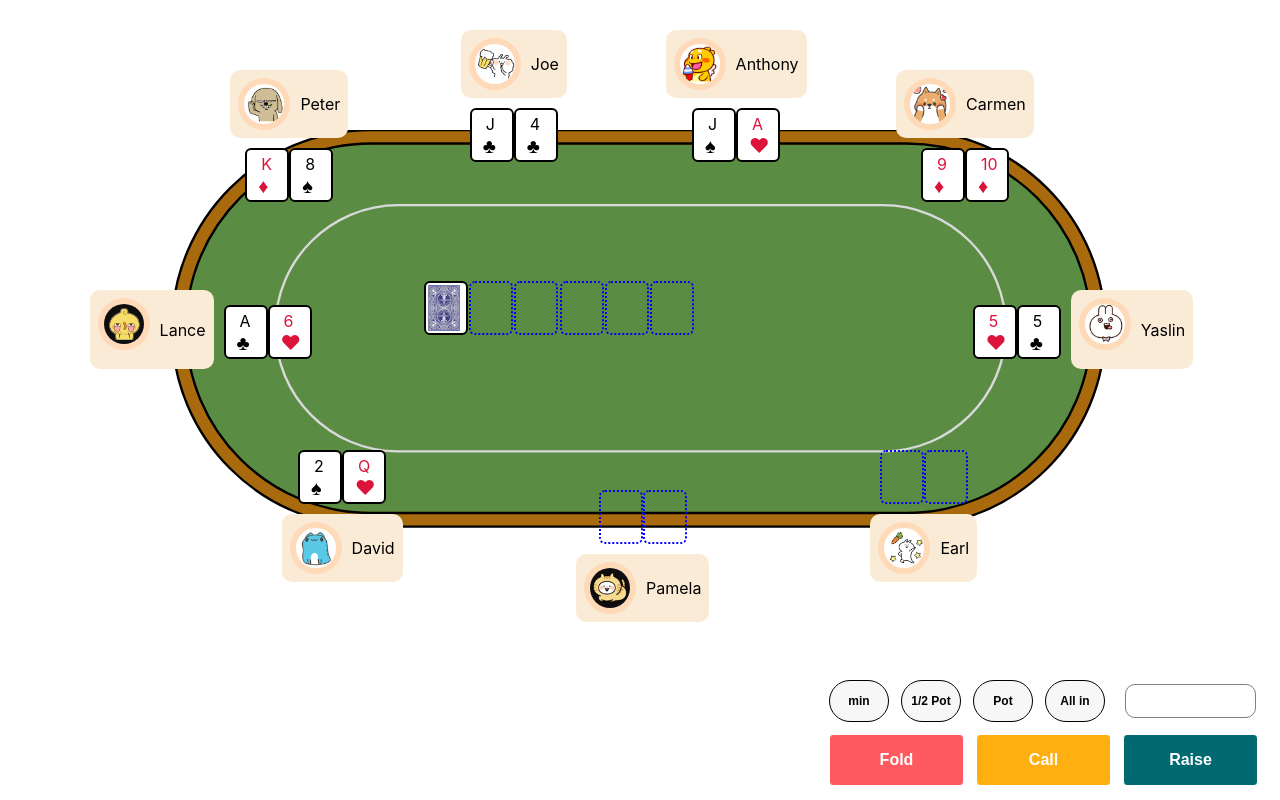
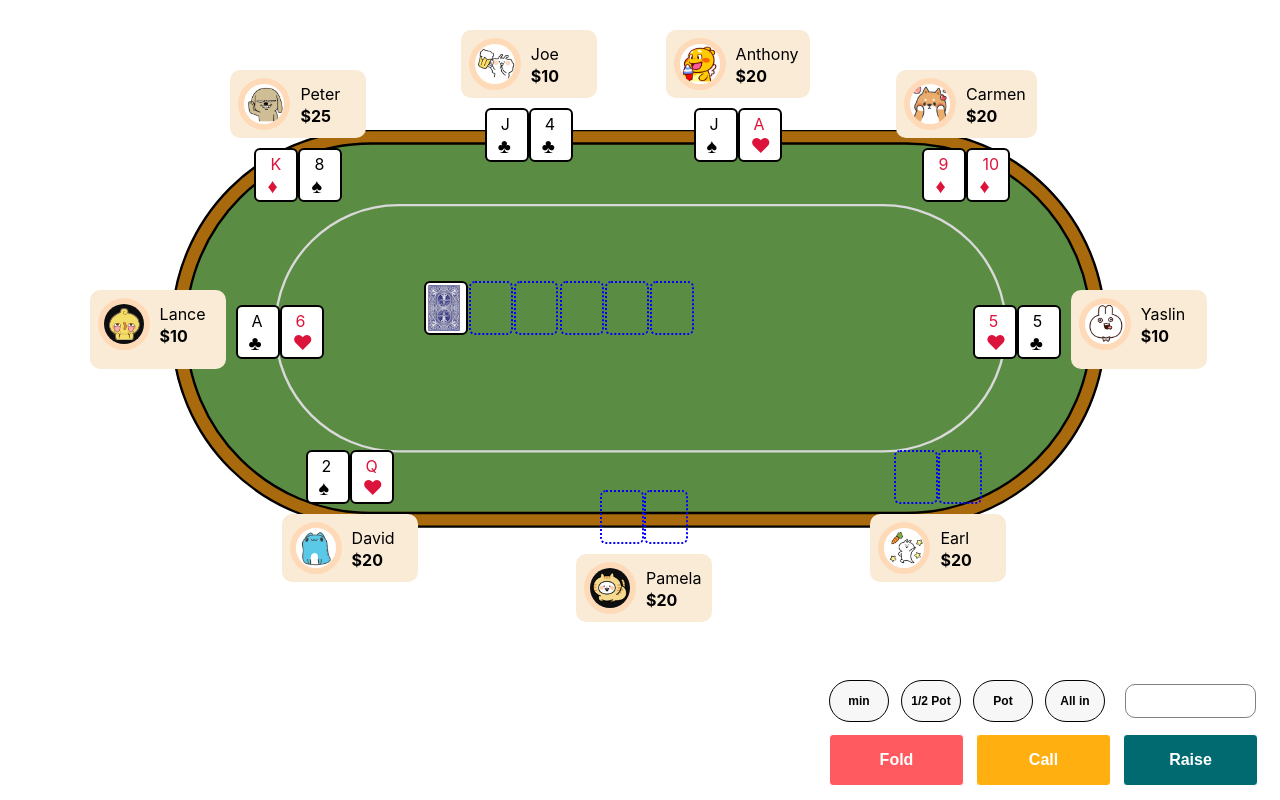
Before and after one commit to pamelatao12/avalon, a React (Create React App) app in the folder web/: page /play in a window 1280 px wide. Built offline with nearby package versions, Linux system fonts and the light colour scheme.

Commit message:
added player money

```diff
--- a/web/src/pages/play/components/table/player.css
+++ b/web/src/pages/play/components/table/player.css
@@ -104,11 +104,20 @@
   border-radius: 10px;
   padding: 8px;
   display: flex;
+  min-width: 120px;
 }
 
 .playerDetails {
-  align-self: center;
+  /* align-self: center; */
+  margin-top: 6px;
   padding-left: 10px;
+  padding-right: 3px;
+}
+
+.playerTotalMoney {
+  margin-top: 2px;
+  padding-left: 10px;
+  font-weight: bolder;
 }
 
 .circleCrop {
--- a/web/src/pages/play/components/table/player.jsx
+++ b/web/src/pages/play/components/table/player.jsx
@@ -2,7 +2,7 @@ import React, { useState } from "react";
 import "pages/play/components/table/player.css";
 import Card from "pages/play/components/table/card";
 
-const Player = ({ name, pic, position, cardSet, showHand }) => {
+const Player = ({ name, pic, position, money, cardSet, showHand }) => {
   const [cards, setCards] = useState([
     [cardSet[0][0], cardSet[0][1]],
     [cardSet[1][0], cardSet[1][1]]
@@ -13,15 +13,18 @@ const Player = ({ name, pic, position, cardSet, showHand }) => {
         {cards.map((card, i) => (
           <Card
             key={i}
-            number={cardSet[0][0] == "" ? "undef" : card[0]}
-            suit={cardSet[0][0] == "" ? "undef" : card[1]}
+            number={cardSet[0][0] === "" ? "undef" : card[0]}
+            suit={cardSet[0][0] === "" ? "undef" : card[1]}
             show={showHand}
           />
         ))}
       </div>
       <div className="playerDetailsWrapper">
         <img className="circleCrop" src={pic} alt="user" />
-        <div className="playerDetails">{name}</div>
+        <div className="playerNameMoneyWrapper">
+          <div className="playerDetails">{name}</div>
+          <div className="playerTotalMoney">${money}</div>
+        </div>
       </div>
     </div>
   );
--- a/web/src/pages/play/components/table/pokerTable.jsx
+++ b/web/src/pages/play/components/table/pokerTable.jsx
@@ -5,15 +5,22 @@ import Player from "pages/play/components/table/player";
 
 const PokerTable = () => {
   const [players, setPlayers] = useState([
-    ["Pamela", "./yay.jpg", 1, [["", ""], ["", ""]], false],
-    ["David", "./yay2.jpg", 2, [["2", "SPADE"], ["Q", "HEART"]], true],
-    ["Lance", "./yay3.jpg", 3, [["A", "CLUB"], ["6", "HEART"]], true],
-    ["Peter", "./yay4.jpg", 4, [["K", "DIAMOND"], ["8", "SPADE"]], true],
-    ["Joe", "./yay5.jpg", 5, [["J", "CLUB"], ["4", "CLUB"]], true],
-    ["Anthony", "./yay6.jpg", 6, [["J", "SPADE"], ["A", "HEART"]], true],
-    ["Carmen", "./yay7.jpg", 7, [["9", "DIAMOND"], ["10", "DIAMOND"]], true],
-    ["Yaslin", "./yay8.jpg", 8, [["5", "HEART"], ["5", "CLUB"]], true],
-    ["Earl", "./yay9.jpg", 9, [["", ""], ["", ""]], false]
+    ["Pamela", "./yay.jpg", 1, 20.0, [["", ""], ["", ""]], false],
+    ["David", "./yay2.jpg", 2, 20.0, [["2", "SPADE"], ["Q", "HEART"]], true],
+    ["Lance", "./yay3.jpg", 3, 10.0, [["A", "CLUB"], ["6", "HEART"]], true],
+    ["Peter", "./yay4.jpg", 4, 25.0, [["K", "DIAMOND"], ["8", "SPADE"]], true],
+    ["Joe", "./yay5.jpg", 5, 10.0, [["J", "CLUB"], ["4", "CLUB"]], true],
+    ["Anthony", "./yay6.jpg", 6, 20.0, [["J", "SPADE"], ["A", "HEART"]], true],
+    [
+      "Carmen",
+      "./yay7.jpg",
+      7,
+      20.0,
+      [["9", "DIAMOND"], ["10", "DIAMOND"]],
+      true
+    ],
+    ["Yaslin", "./yay8.jpg", 8, 10.0, [["5", "HEART"], ["5", "CLUB"]], true],
+    ["Earl", "./yay9.jpg", 9, 20.0, [["", ""], ["", ""]], false]
   ]);
 
   return (
@@ -24,8 +31,9 @@ const PokerTable = () => {
             name={player[0]}
             pic={player[1]}
             position={player[2]}
-            cardSet={player[3]}
-            showHand={player[4]}
+            money={player[3]}
+            cardSet={player[4]}
+            showHand={player[5]}
             key={i}
           />
         ))}
```
